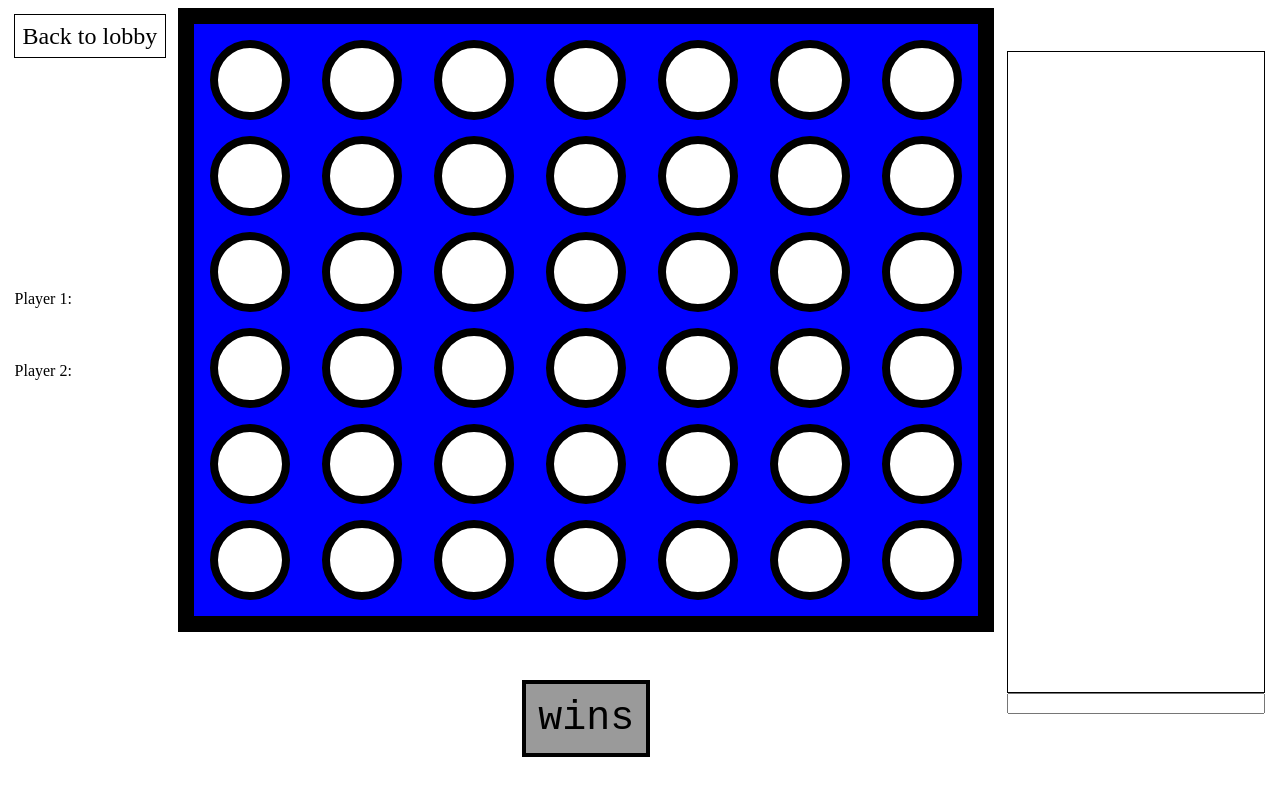
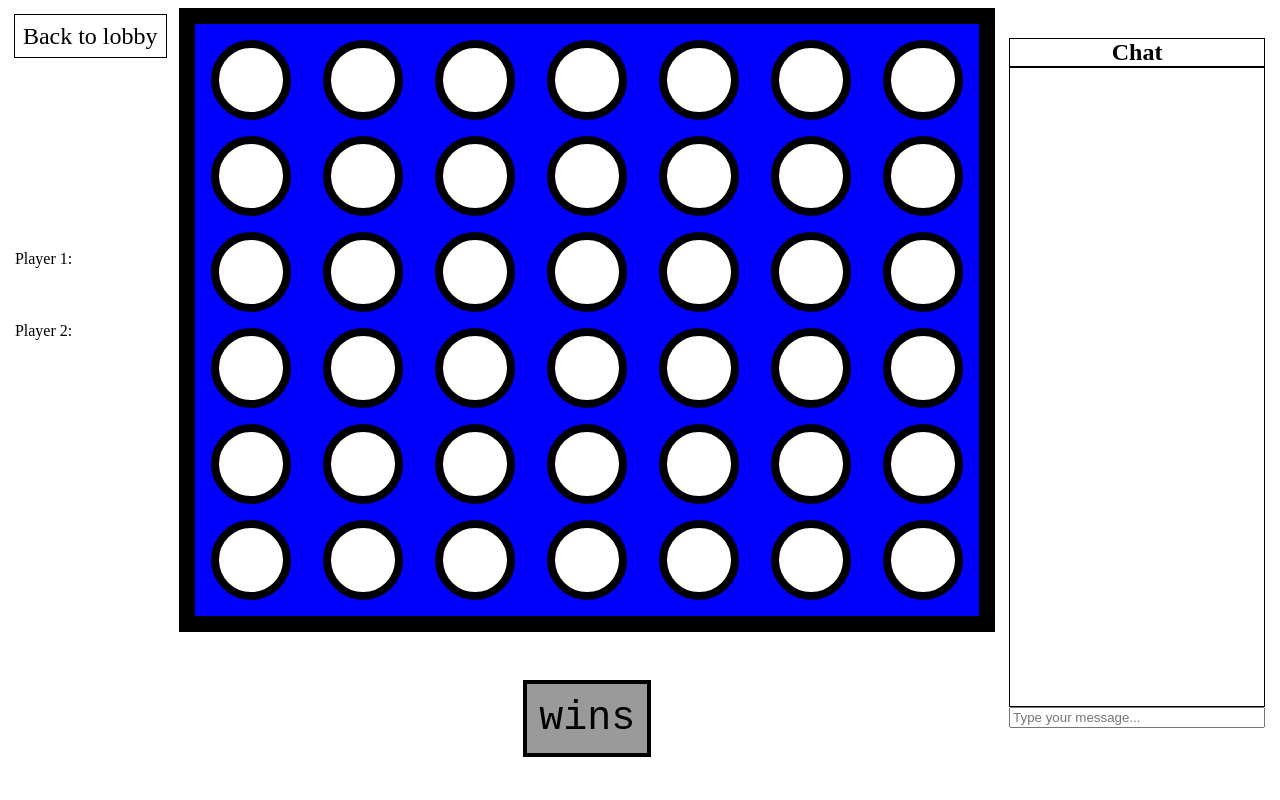
Before and after one commit to Diamondshatter2/hidden-cannon, a Flask app: template templates/game.html in a window 1280 px wide. Run offline with Flask 3, Linux system fonts and the light colour scheme; the template is opened without the code that fills it, so the values that code supplies are empty; some libraries are stand-ins or nearby versions.

Commit message:
chat css

```diff
--- a/static/stylesheets/game.css
+++ b/static/stylesheets/game.css
@@ -17,9 +17,10 @@ body {
 }
 
 #game_name {
+    font-size: 3vh;
     font-weight: bold;
-    margin-bottom: 5vh;
-    margin-top: 30vh;
+    margin-bottom: 10vh;
+    margin-top: 25vh;
 }
 
 #middle_content {
@@ -65,6 +66,15 @@ body {
     background-color: rgb(154, 154, 154);
 }
 
+#chat_header {
+    width: 100%;
+    text-align: center;
+    font-weight: bold;
+    font-size: 3vh;
+    border: 1px solid black;
+    box-sizing: border-box;
+}
+
 #messages {
     display: flex;
     flex-direction: column;
@@ -73,6 +83,8 @@ body {
     border: 1px solid black;
     overflow-y: auto;
     overflow-x: hidden;
+    padding: 2vh;
+    box-sizing: border-box;
 }
 
 #message_box {
--- a/templates/game.html
+++ b/templates/game.html
@@ -53,6 +53,7 @@
             </div>
         </div>
         <div id="right_content">
+            <div id="chat_header">Chat</div>
             <div id="messages">
                 {% for message in game.messages %}
                     <span class="sender">{{ message["sender"] }}</span>
@@ -60,7 +61,7 @@
                 {% endfor %}
             </div>
             <form id="chat_form">
-                <input id="message_box" autocomplete="off"></input>
+                <input id="message_box" autocomplete="off" placeholder="Type your message..."></input>
             </form>
         </div>
     </body>
```
